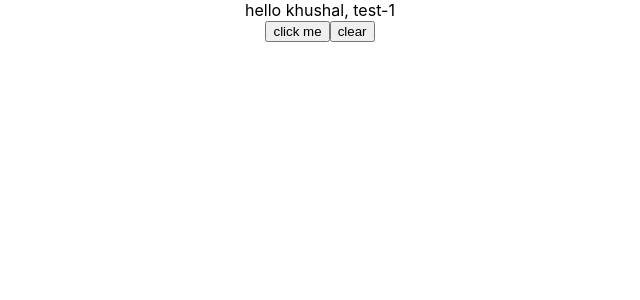
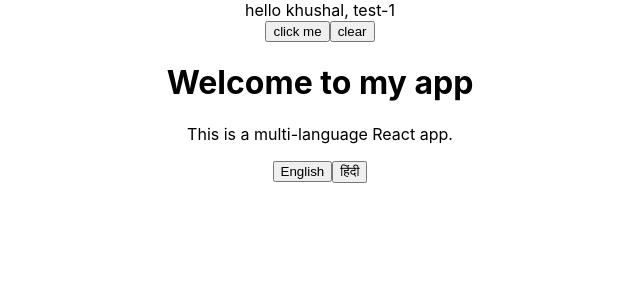
Before and after one commit to akhushal/test-1-ui, a React (Create React App) app: page / in a window 1280 px wide. Shown: the top 300 px of the page, without its empty margins (320-960 px from the left). Built offline with nearby package versions, Linux system fonts and the light colour scheme.

Commit message:
dual languages test

```diff
--- a/package.json
+++ b/package.json
@@ -7,8 +7,10 @@
     "@testing-library/jest-dom": "^6.6.3",
     "@testing-library/react": "^16.3.0",
     "@testing-library/user-event": "^13.5.0",
+    "i18next": "^25.0.1",
     "react": "^19.1.0",
     "react-dom": "^19.1.0",
+    "react-i18next": "^15.5.1",
     "react-scripts": "5.0.1",
     "web-vitals": "^2.1.4"
   },
--- a/src/App.js
+++ b/src/App.js
@@ -1,9 +1,16 @@
 import logo from './logo.svg';
 import './App.css';
 import { useState } from 'react';
+import './i18n'; // 👈 import the config
+import { useTranslation } from 'react-i18next';
 
 function App() {
   const[data, setData] = useState();
+  const { t, i18n } = useTranslation();
+
+  const switchLanguage = (lang) => {
+    i18n.changeLanguage(lang);
+  };
   const clickedButton = async () => {
     try {
       const response = await fetch('https://jsonplaceholder.typicode.com/posts/1');
@@ -25,6 +32,11 @@ function App() {
           <pre>{JSON.stringify(data, null, 2)}</pre>
         </div>
       )}
+      <h1>{t('welcome')}</h1>
+      <p>{t('description')}</p>
+
+      <button onClick={() => switchLanguage('en')}>English</button>
+      <button onClick={() => switchLanguage('hi')}>हिंदी</button>
     </div>
   );
 }
--- /dev/null
+++ b/src/i18n.js
@@ -0,0 +1,21 @@
+import i18n from 'i18next';
+import { initReactI18next } from 'react-i18next';
+import en from './locales/en.json';
+import hi from './locales/hi.json';
+
+i18n
+  .use(initReactI18next)
+  .init({
+    resources: {
+      en: { translation: en },
+      hi: { translation: hi }
+    },
+    lng: 'en', // default language
+    fallbackLng: 'en', // fallback language
+
+    interpolation: {
+      escapeValue: false
+    }
+  });
+
+export default i18n;
--- /dev/null
+++ b/src/locales/en.json
@@ -0,0 +1,4 @@
+{
+    "welcome": "Welcome to my app",
+    "description": "This is a multi-language React app."
+  }
--- /dev/null
+++ b/src/locales/hi.json
@@ -0,0 +1,4 @@
+{
+    "welcome": "मेरे ऐप में आपका स्वागत है",
+    "description": "यह एक बहुभाषी रिएक्ट ऐप है।"
+  }
```
Also changed, not shown: 1 other file (tests, documents, lock files or other folders).
